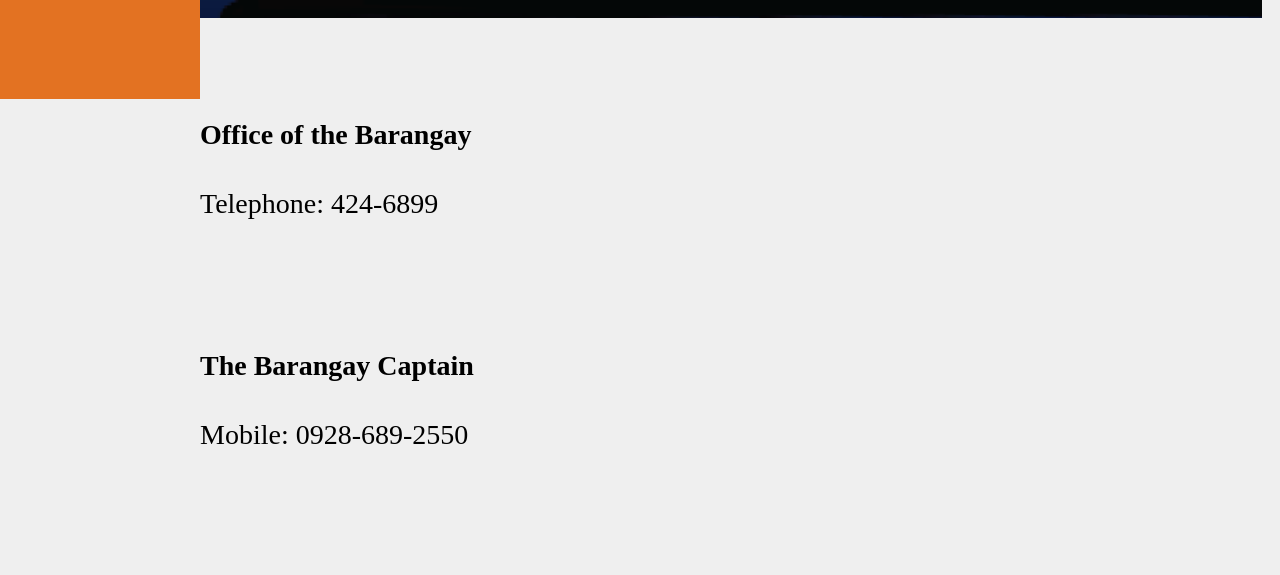
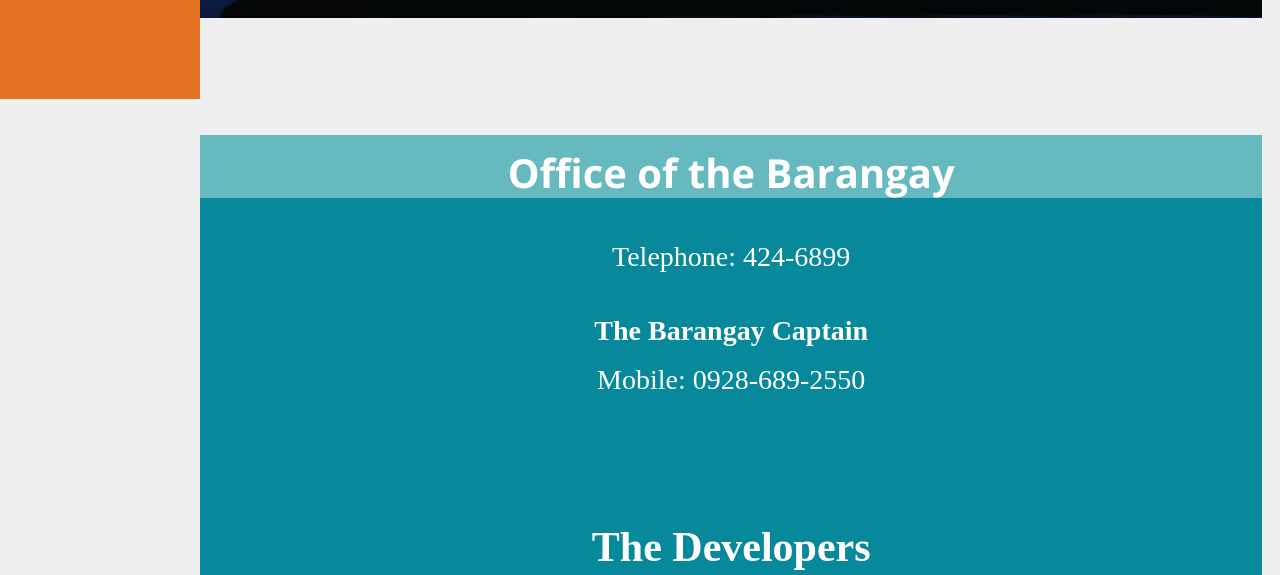
Before and after one commit to PatCollado/WebTek-Prelims, a plain HTML site: page 9331B-G4-3/index/html/contact.html in a window 1280 px wide. Shown: the part 721-1296 px from the top of the page. Drawn offline with Linux system fonts and the light colour scheme; files that its build step writes are made by us from their sources.

Commit message:
continued fixing other content

```diff
--- a/9331B-G4-3/index/altstyles/contact.css
+++ b/9331B-G4-3/index/altstyles/contact.css
@@ -83,6 +83,38 @@ p#BagHed {
     color: white;
 }
 
+.con{
+    background-color: #07889B;
+    color: white;
+}
+
+#offhed{
+    background-color: #66b9bf;
+    font-size: 40px;;
+    line-height: 76px;
+    text-align: center;
+    height: 8%;
+    font-family: OpenSans;
+}
+
+#tel{
+    margin-top:-10px;
+    text-align: center;
+}
+
+#barhed{
+    margin-top: -50px;
+    text-align: center;
+}
+
+#num{
+    margin-top: -20px;
+    text-align: center;
+}
+
+#developers{
+    text-align: center;
+}
 @font-face {
   font-family: Lavi;
   src: url(fonts/Lavi.ttf);
```
